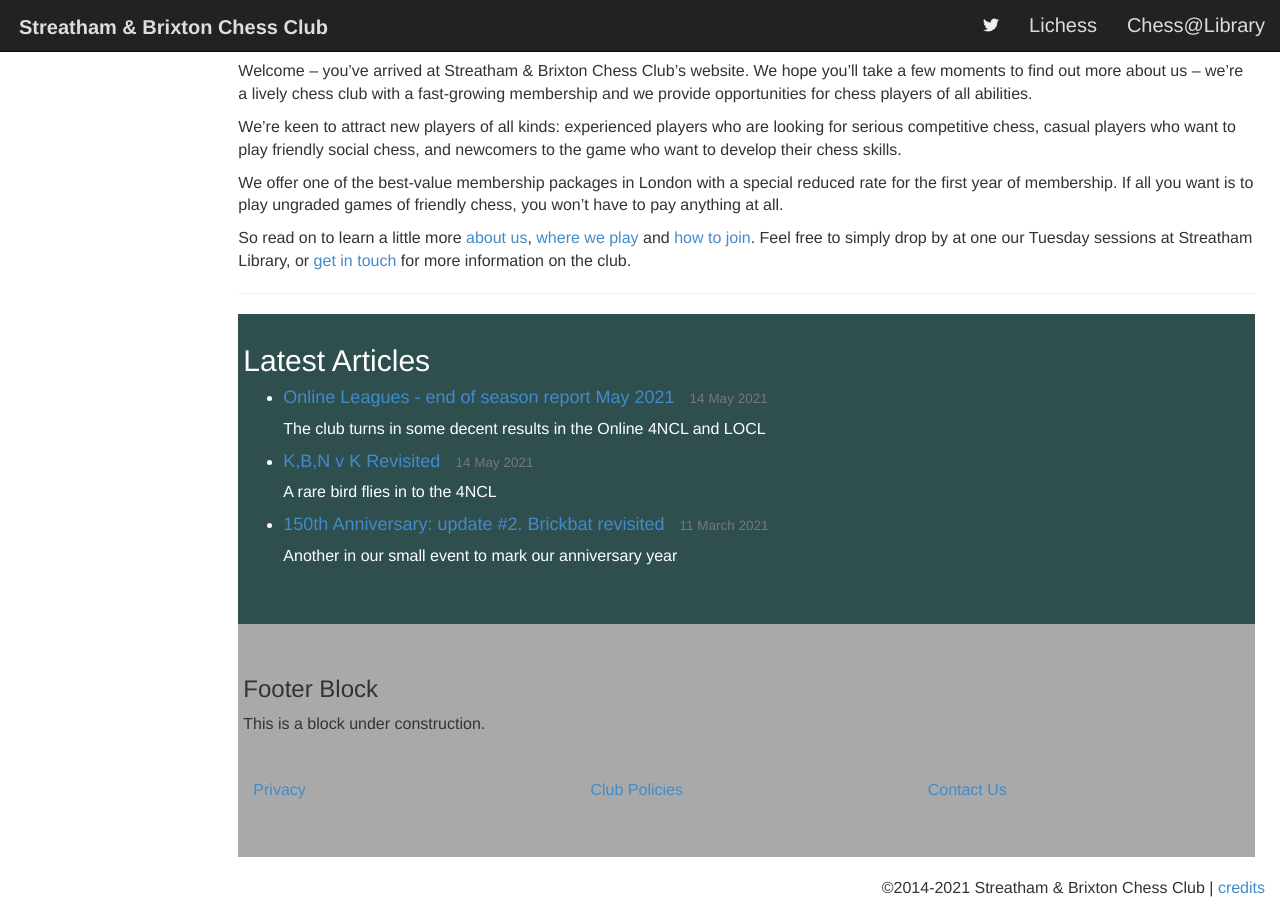
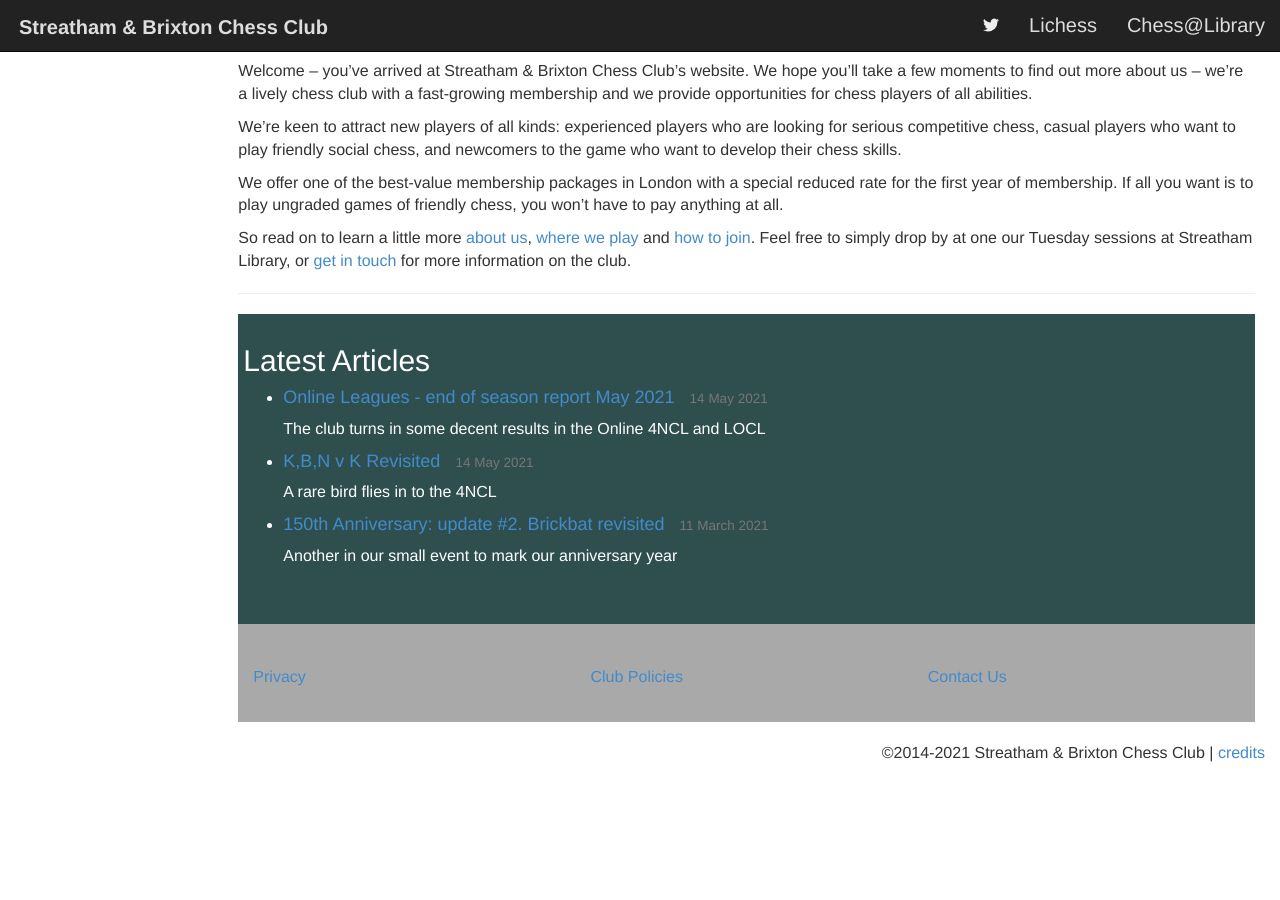
Before and after one commit to streathamchess/streathamchess.github.io, a Jekyll site: the page built from index.md, in a window 1280 px wide and 900 px high, scrolled down 1108 px. Built offline with Jekyll 4.4.1, drawn with Linux system fonts in a browser that asks for light colours; a script that is not in the unit is left out; after the commit the page ends 1873 px from its top, so only the background shows below that.

Commit message:
Update contentfooter.html

```diff
--- a/_includes/contentfooter.html
+++ b/_includes/contentfooter.html
@@ -29,9 +29,6 @@
 </style>
 <div class="clearfix"></div>
 <div id="contentfooter">
-   <br>
-  <h3>Footer Block</h3>
-  <p>This is a block under construction.</p>
   <br>
 <div id="footerwidgets" class="cf-row mt-0 pt-3 pb-3 pl-5">
     <div class="cf-column col-md border-right border-light" id="fwidget1">
@@ -46,6 +43,6 @@
         <a href="/contact.html">Contact Us</a>
     </div>
 </div>
-<br><br>
+<br>
  </div>
 <div class="clearfix"></div>
```
